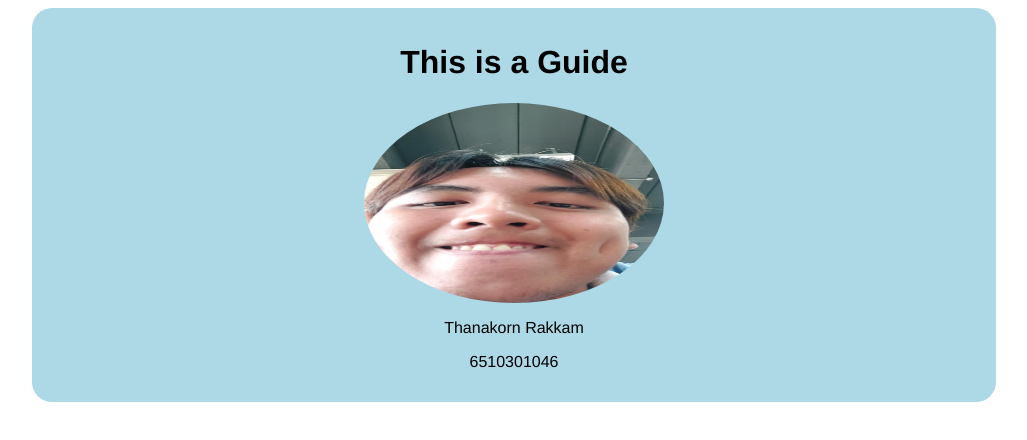
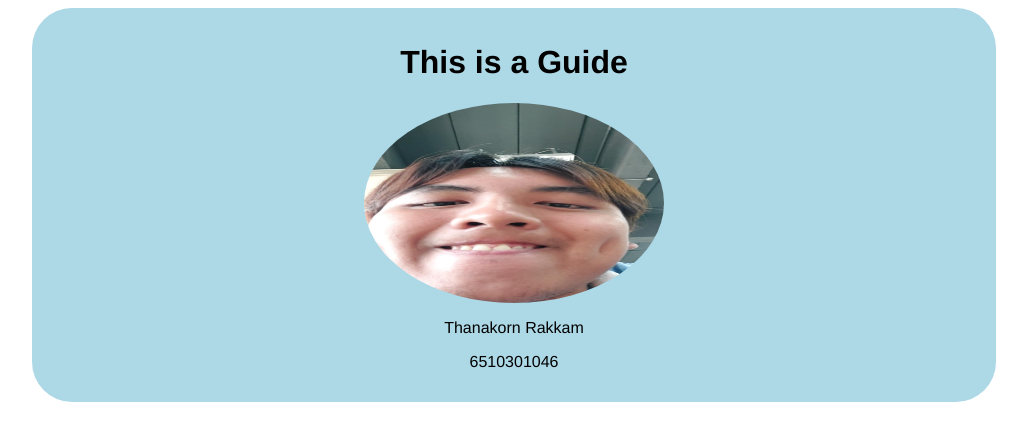
Before and after one commit to TGuideR/my-k8s-app, a plain HTML site: page html/index.html in a window 1280 px wide. Shown: the whole page, without its empty margins (126-1153 px from the left). Drawn offline with Linux system fonts and the light colour scheme.

Commit message:
Add style to webapp

```diff
--- a/html/styles.css
+++ b/html/styles.css
@@ -20,5 +20,5 @@ div.box
     margin-right: 150px;
     margin-left: 150px;
     padding: 15px;
-    border-radius: 20px;
+    border-radius: 40px;
 }
```
